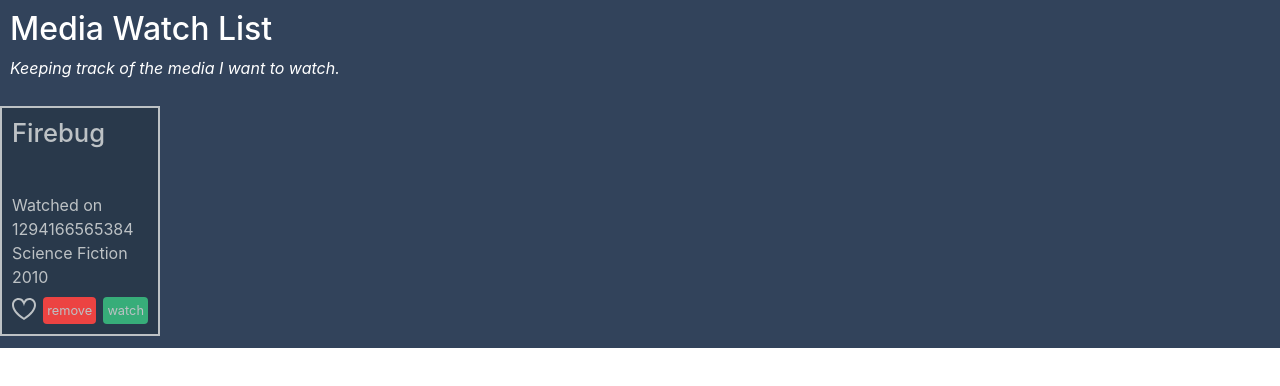
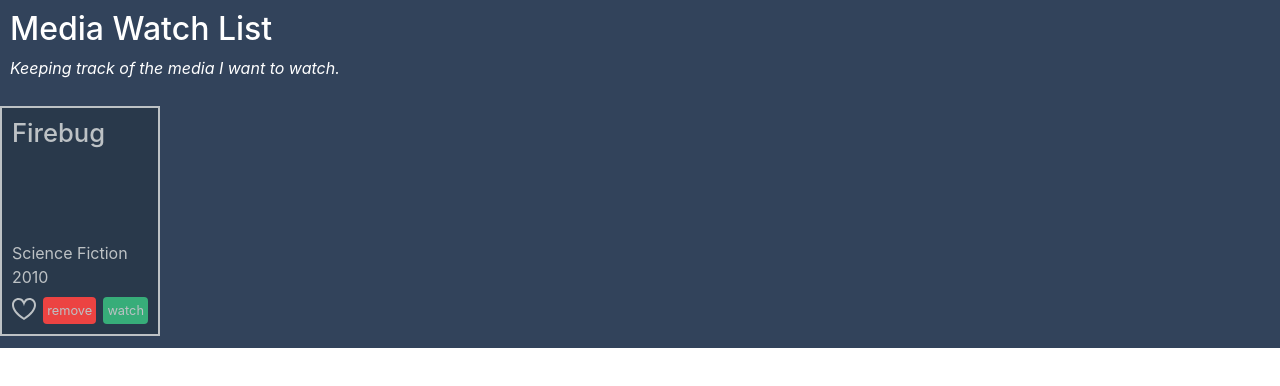
Before and after one commit to poorna99122/LinkedInLearnings_AngularEssentials, an Angular app: page / in a window 1280 px wide. Shown: the top 386 px of the page. Built offline with nearby package versions, Linux system fonts and the light colour scheme.

Commit message:
Structural directive *ngIf

```diff
--- a/src/app/app.component.ts
+++ b/src/app/app.component.ts
@@ -14,7 +14,7 @@
     medium: 'Series',
     category: 'Science Fiction',
     year: 2010,
-    watchedOn: 1294166565384,
+    watchedOn: null,
     isFavorite: false
   };
 
--- a/src/app/media-item/media-item.component.html
+++ b/src/app/media-item/media-item.component.html
@@ -1,5 +1,10 @@
 <h2>{{ mediaItem.name }}</h2>
-<div>Watched on {{ mediaItem.watchedOn }}</div>
+<ng-template [ngIf]="mediaItem.watchedOn">
+  <div>Watched on {{ mediaItem.watchedOn }}</div>
+
+</ng-template>
+<!-- <div *ngIf="mediaItem.watchedOn">Watched on {{ mediaItem.watchedOn }}</div> -->
+
 <div>{{ mediaItem.category }}</div>
 <div>{{ mediaItem.year }}</div>
 <div class="tools">
```
